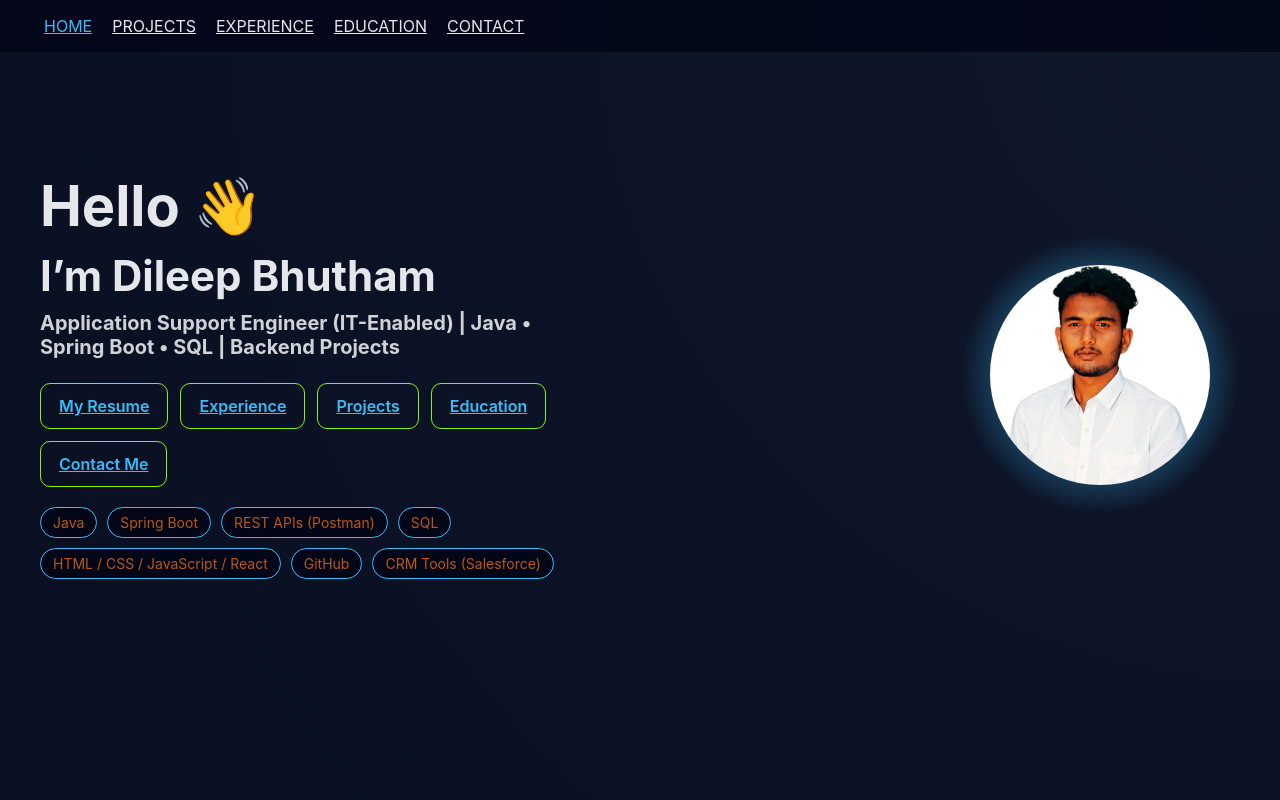
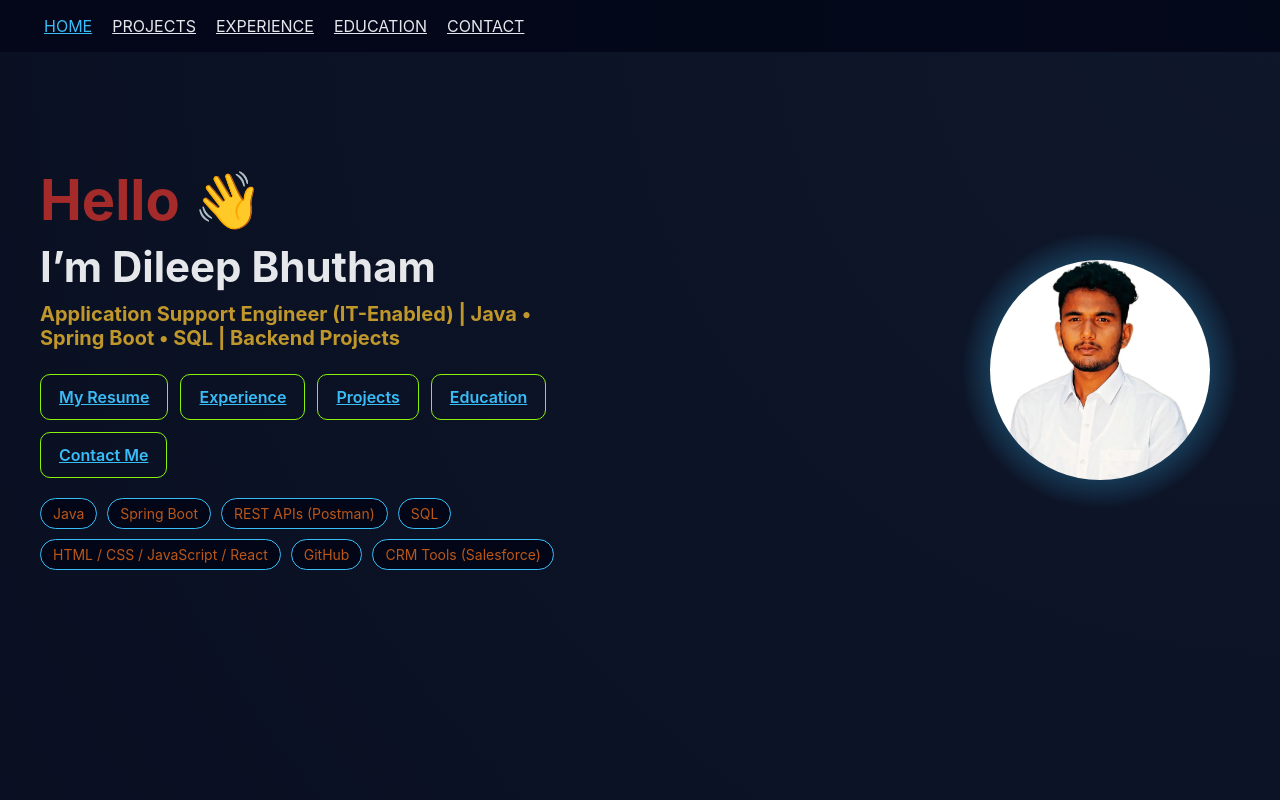
Before and after one commit to DileepNiki121/DileepNiki-PortFolio-Page, a React (Vite) app: page / in a window 1280 px wide. Shown: the top 800 px of the page. Built offline with nearby package versions, Linux system fonts and the light colour scheme.

Commit message:
Update Hero component styles for improved layout and aesthetics

```diff
--- a/src/index.css
+++ b/src/index.css
@@ -35,26 +35,29 @@ body {
   justify-content: space-between;
   gap: 4px;
   padding: 120px 40px;
-  margin-top:-25px;
+  margin-top:-30px;
 }
 
 .hero-left {
-  max-width: 520px;
+  max-width: 525px;
 }
 
 .hero-left h1 {
   font-size: 56px;
+  margin-top: -5px;
+  color: brown;
 }
 
 .hero-left h2 {
   font-size: 42px;
-  margin-top: 10px;
+  margin-top: 7px;
 }
 
 .hero-left h3 {
   font-size: 20px;
   margin-top: 10px;
   opacity: 0.9;
+  color: rgb(211, 166, 44);
 }
 
 .hero-buttons {
```
